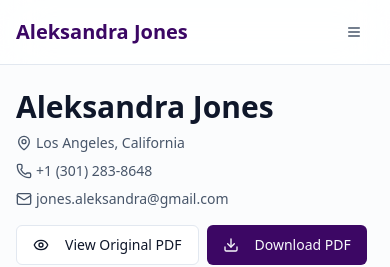
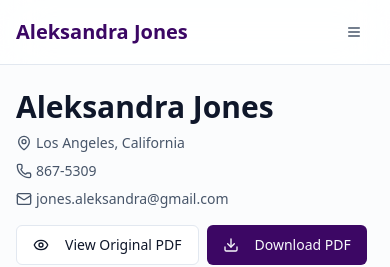
Before and after one commit to j-mcdonell/teacher-profile-aleksandra-jones, a React (Vite) app: page /resume in a window 390 px wide. Shown: the top 267 px of the page. Built offline with nearby package versions, Linux system fonts and the light colour scheme; the HTML template or start-up script is replaced by a standard one.

Commit message:
updated phone number

```diff
--- a/src/pages/Resume.jsx
+++ b/src/pages/Resume.jsx
@@ -15,7 +15,7 @@ export default function Resume() {
           <h1 className="text-3xl font-bold text-slate-900">Aleksandra Jones</h1>
           <div className="flex flex-col md:flex-row gap-2 md:gap-6 mt-2 text-slate-600 text-sm">
             <span className="flex items-center gap-1"><MapPin className="w-4 h-4" /> Los Angeles, California</span>
-            <span className="flex items-center gap-1"><Phone className="w-4 h-4" /> +1 (301) 283-8648</span>
+            <span className="flex items-center gap-1"><Phone className="w-4 h-4" /> 867-5309</span>
             <span className="flex items-center gap-1"><Mail className="w-4 h-4" /> jones.aleksandra@gmail.com</span>
           </div>
         </div>
```
